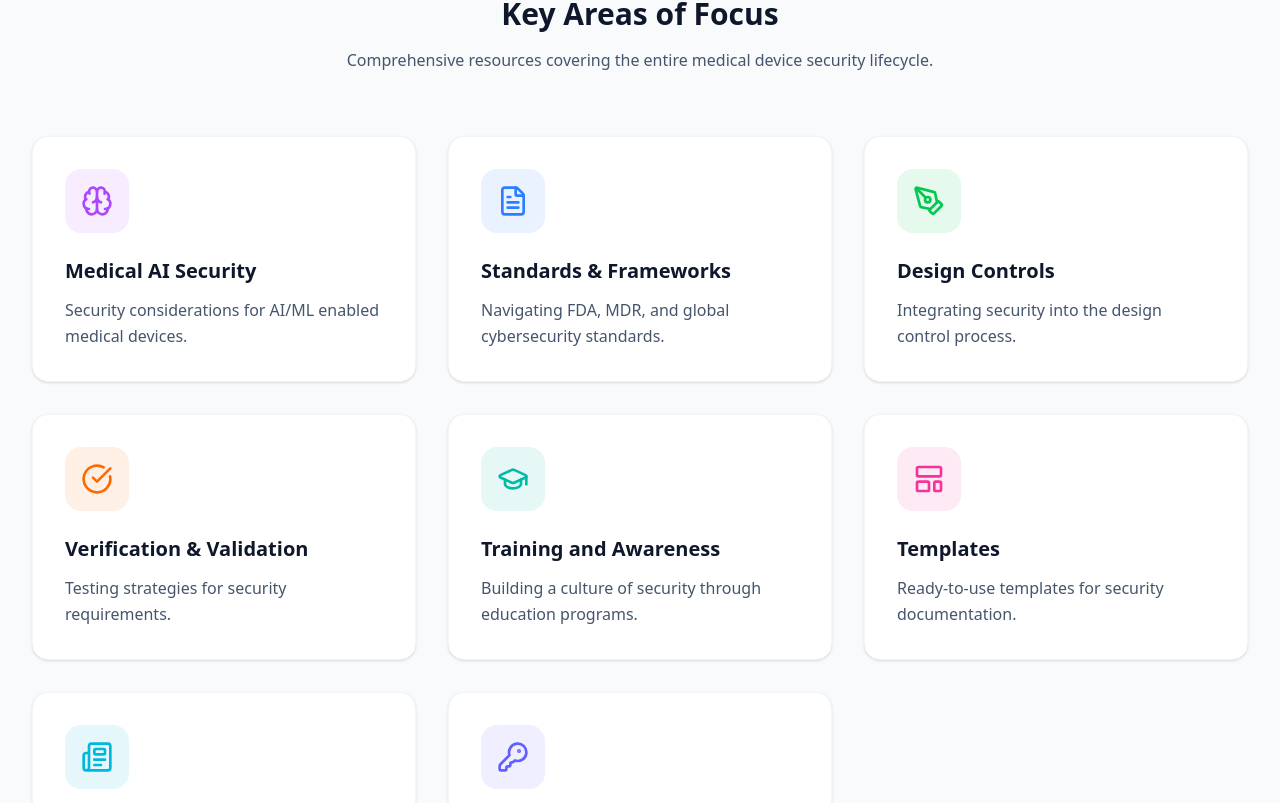
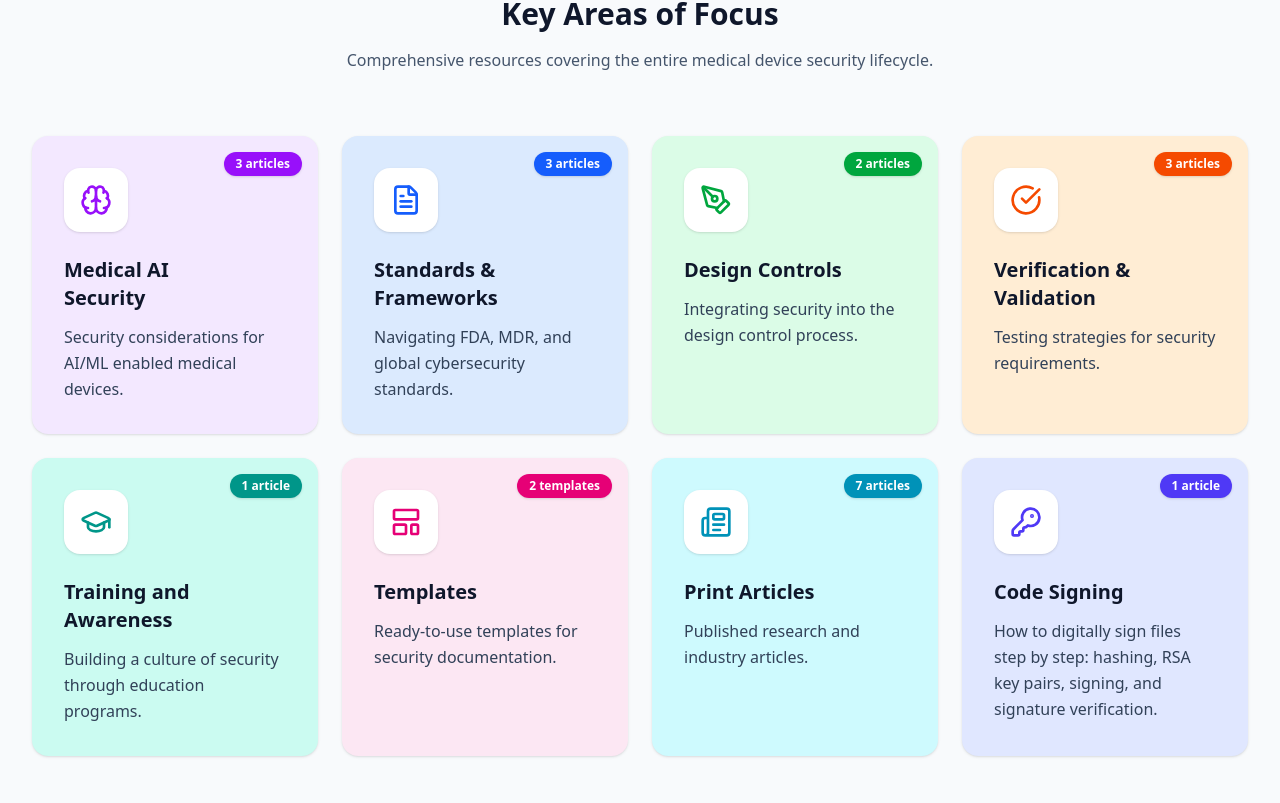
Before and after one commit to nepalboy/medicsec, a React (Vite) app: page / in a window 1280 px wide. Shown: the part 917-1720 px from the top of the page. Built offline with nearby package versions, Linux system fonts and the light colour scheme.

Commit message:
Homepage cards: per-card colors, article count badges, 4-col grid
- Each of the 8 focus-area cards gets its own pastel background color
- Article-count pill badge per card (articles mapped across cards,
  one article may appear under multiple cards)
- Grid widened to 4 columns on large screens

```diff
--- a/src/components/FeatureGrid.tsx
+++ b/src/components/FeatureGrid.tsx
@@ -6,10 +6,14 @@ interface Feature {
     icon: React.ComponentType<{ className?: string }>;
     title: string;
     description: string;
-    color: string;
-    bg: string;
+    cardBg: string;
+    chipBg: string;
+    iconColor: string;
+    pillBg: string;
     link: string;
     external?: boolean;
+    articleCount: number;
+    articleLabel: string;
 }
 
 const features: Feature[] = [
@@ -17,66 +21,98 @@ const features: Feature[] = [
         icon: Brain,
         title: 'Medical AI Security',
         description: 'Security considerations for AI/ML enabled medical devices.',
-        color: 'text-purple-500',
-        bg: 'bg-purple-500/10',
-        link: '/mas'
+        cardBg: 'bg-purple-100',
+        chipBg: 'bg-white',
+        iconColor: 'text-purple-600',
+        pillBg: 'bg-purple-600',
+        link: '/mas',
+        articleCount: 3,
+        articleLabel: '3 articles'
     },
     {
         icon: FileText,
         title: 'Standards & Frameworks',
         description: 'Navigating FDA, MDR, and global cybersecurity standards.',
-        color: 'text-blue-500',
-        bg: 'bg-blue-500/10',
-        link: '/sfs'
+        cardBg: 'bg-blue-100',
+        chipBg: 'bg-white',
+        iconColor: 'text-blue-600',
+        pillBg: 'bg-blue-600',
+        link: '/sfs',
+        articleCount: 3,
+        articleLabel: '3 articles'
     },
     {
         icon: PenTool,
         title: 'Design Controls',
         description: 'Integrating security into the design control process.',
-        color: 'text-green-500',
-        bg: 'bg-green-500/10',
-        link: '/dc'
+        cardBg: 'bg-green-100',
+        chipBg: 'bg-white',
+        iconColor: 'text-green-600',
+        pillBg: 'bg-green-600',
+        link: '/dc',
+        articleCount: 2,
+        articleLabel: '2 articles'
     },
     {
         icon: CheckCircle,
         title: 'Verification & Validation',
         description: 'Testing strategies for security requirements.',
-        color: 'text-orange-500',
-        bg: 'bg-orange-500/10',
-        link: '/vv'
+        cardBg: 'bg-orange-100',
+        chipBg: 'bg-white',
+        iconColor: 'text-orange-600',
+        pillBg: 'bg-orange-600',
+        link: '/vv',
+        articleCount: 3,
+        articleLabel: '3 articles'
     },
     {
         icon: GraduationCap,
         title: 'Training and Awareness',
         description: 'Building a culture of security through education programs.',
-        color: 'text-teal-500',
-        bg: 'bg-teal-500/10',
-        link: '/training-awareness'
+        cardBg: 'bg-teal-100',
+        chipBg: 'bg-white',
+        iconColor: 'text-teal-600',
+        pillBg: 'bg-teal-600',
+        link: '/training-awareness',
+        articleCount: 1,
+        articleLabel: '1 article'
     },
     {
         icon: LayoutTemplate,
         title: 'Templates',
         description: 'Ready-to-use templates for security documentation.',
-        color: 'text-pink-500',
-        bg: 'bg-pink-500/10',
-        link: '/templates'
+        cardBg: 'bg-pink-100',
+        chipBg: 'bg-white',
+        iconColor: 'text-pink-600',
+        pillBg: 'bg-pink-600',
+        link: '/templates',
+        articleCount: 2,
+        articleLabel: '2 templates'
     },
     {
         icon: Newspaper,
         title: 'Print Articles',
         description: 'Published research and industry articles.',
-        color: 'text-cyan-500',
-        bg: 'bg-cyan-500/10',
-        link: '/articles'
+        cardBg: 'bg-cyan-100',
+        chipBg: 'bg-white',
+        iconColor: 'text-cyan-600',
+        pillBg: 'bg-cyan-600',
+        link: '/articles',
+        articleCount: 7,
+        articleLabel: '7 articles'
     },
     {
         icon: KeyRound,
         title: 'Code Signing',
         description: 'How to digitally sign files step by step: hashing, RSA key pairs, signing, and signature verification.',
-        color: 'text-indigo-500',
-        bg: 'bg-indigo-500/10',
+        cardBg: 'bg-indigo-100',
+        chipBg: 'bg-white',
+        iconColor: 'text-indigo-600',
+        pillBg: 'bg-indigo-600',
         link: '/code-signing/',
-        external: true
+        external: true,
+        articleCount: 1,
+        articleLabel: '1 article'
     }
 ];
 
@@ -91,18 +127,21 @@ export const FeatureGrid: React.FC = () => {
                     </p>
                 </div>
 
-                <div className="grid grid-cols-1 md:grid-cols-2 lg:grid-cols-3 gap-8">
+                <div className="grid grid-cols-1 md:grid-cols-2 lg:grid-cols-4 gap-6">
                     {features.map((feature, index) => {
-                        const cardClass = "block bg-white p-8 rounded-2xl shadow-sm hover:shadow-md transition-shadow border border-slate-100 group";
+                        const cardClass = `relative block ${feature.cardBg} p-8 rounded-2xl shadow-sm hover:shadow-md transition-shadow group`;
                         const cardInner = (
                             <>
-                                <div className={`w-16 h-16 rounded-2xl flex items-center justify-center mb-6 ${feature.bg}`}>
-                                    <feature.icon className={`h-8 w-8 ${feature.color}`} />
+                                <span className={`absolute top-4 right-4 ${feature.pillBg} text-white text-xs font-bold px-3 py-1 rounded-full shadow-sm`}>
+                                    {feature.articleLabel}
+                                </span>
+                                <div className={`w-16 h-16 rounded-2xl flex items-center justify-center mb-6 ${feature.chipBg} shadow-sm`}>
+                                    <feature.icon className={`h-8 w-8 ${feature.iconColor}`} />
                                 </div>
-                                <h3 className="text-xl font-bold text-slate-900 mb-3 group-hover:text-blue-600 transition-colors">
+                                <h3 className="text-xl font-bold text-slate-900 mb-3 group-hover:text-blue-700 transition-colors pr-16">
                                     {feature.title}
                                 </h3>
-                                <p className="text-slate-600 leading-relaxed">
+                                <p className="text-slate-700 leading-relaxed">
                                     {feature.description}
                                 </p>
                             </>
```
Also changed, not shown: 1 other file (tests, documents, lock files or other folders).
